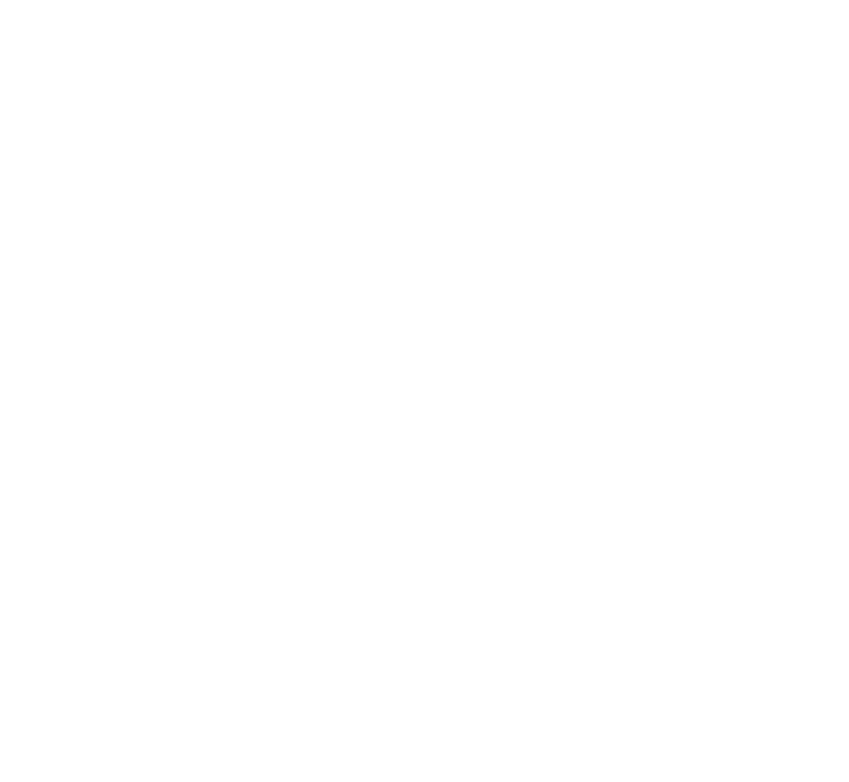
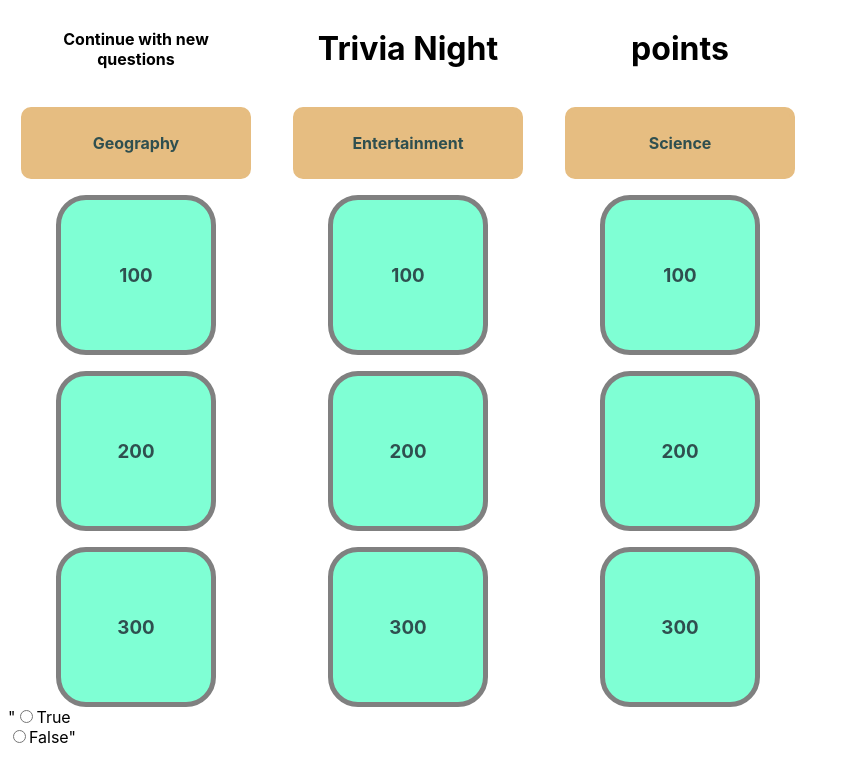
Before and after one commit to jerrycomortiz457/DojoAssignments, a plain HTML site: page MEAN/JS Fundamentals/Trivia/index.html in a window 1280 px wide. Shown: the whole page, without its empty margins (0-849 px from the left). Drawn offline with Linux system fonts and the light colour scheme; no server answers.

Commit message:
udated Trivia

```diff
--- a/MEAN/JS Fundamentals/Trivia/index.html
+++ b/MEAN/JS Fundamentals/Trivia/index.html
@@ -12,7 +12,61 @@
 </head>
 
 <body>
-
+    <div class="wrapper">
+        <div class="top">
+            <div class="continue">
+                <h4>Continue with new questions</h4>
+            </div>
+            <div class="title">
+                <h1> Trivia Night</h1>
+            </div>
+            <div class="score">
+                <h1>points</h1>
+            </div>
+        </div>
+        <div class="category">
+            <div class="geography">
+                <h4>Geography</h4>
+            </div>
+            <div class="entertainment">
+                <h4>Entertainment</h4>
+            </div>
+            <div class="science">
+                <h4>Science</h4>
+            </div>
+        </div>
+        <div class="main">
+            <div class="tbox" id="1">
+                <h3 id="geo_easy">100</h3>
+            </div>
+            <div class="tbox" id="2">
+                <h3>100</h3>
+            </div>
+            <div class="tbox" id="3">
+                <h3>100</h3>
+            </div>
+            <div class="tbox" id="4">
+                <h3>200</h3>
+            </div>
+            <div class="tbox" id="5">
+                <h3>200</h3>
+            </div>
+            <div class="tbox" id="6">
+                <h3>200</h3>
+            </div>
+            <div class="tbox" id="7">
+                <h3>300</h3>
+            </div>
+            <div class="tbox" id="8">
+                <h3>300</h3>
+            </div>
+            <div class="tbox" id="9">
+                <h3>300</h3>
+            </div>
+        </div>
+    </div>
 </body>
 
 </html>
+
+"<input type="radio" id="geo_true" name="choice" value="true"><label for="geo_true">True</label><br><input type="radio" id="geo_false" name="choice" value="false"><label for="geo_flase">False</label>"
--- a/MEAN/JS Fundamentals/Trivia/main.js
+++ b/MEAN/JS Fundamentals/Trivia/main.js
@@ -0,0 +1,50 @@
+const easyQ = new Promise((resolve, reject) => {
+    $.get("https://opentdb.com/api.php?amount=1&category=22&difficulty=easy&type=boolean&encode=url3986", (res) => {
+        console.log(res)
+        if (res.response_code == 0) {
+            resolve(res.results);
+        } else {
+            reject(res);
+        }
+
+        // let req = {
+        //     question: res.results[0].question,
+        //     answer: res.results[0].correct_answer
+        // };
+
+        // resolve(req);
+        // console.log(req);
+
+
+    });
+
+});
+
+$(document).ready(function() {
+    $(".tbox").click(function(e) {
+
+
+        easyQ.then(function(questions) {
+            // console.log(questions)
+            delay_html();
+            return questions;
+        }).then(function(questions) {
+            delay_html();
+            easyQ.ful
+            return questions[0].category;
+        }).then(function(category) {
+            console.log(category);
+        }).catch((reason) => {
+            console.log(reason)
+            console.log("message")
+        }).finally(() => {
+            console.log("all done")
+        })
+    });
+});
+
+function delay_html() {
+    setTimeout(() => {
+        console.log("next")
+    }, 10000);
+}
--- a/MEAN/JS Fundamentals/Trivia/style.css
+++ b/MEAN/JS Fundamentals/Trivia/style.css
@@ -0,0 +1,61 @@
+* {
+    font-family: -apple-system, BlinkMacSystemFont, 'Segoe UI', Roboto, Oxygen, Ubuntu, Cantarell, 'Open Sans', 'Helvetica Neue', sans-serif;
+}
+
+.wrapper {
+    display: grid;
+    grid-template-rows: 1fr, 1fr, 3fr;
+    width: 800px;
+    grid-gap: 1em;
+    overflow: auto;
+}
+
+.wrapper>div {
+    grid-gap: 1em;
+    display: grid;
+    grid-template-columns: repeat(3, 1fr);
+    justify-items: center;
+}
+
+.top>div,
+.category>div {
+    display: table;
+    vertical-align: middle;
+    width: 220px;
+    text-align: center;
+}
+
+.main>div {
+    width: 150px;
+    height: 150px;
+    background-color: aquamarine;
+    text-align: center;
+    border: 5px solid grey;
+    border-radius: 30px;
+    min-height: 8em;
+    position: relative;
+    overflow: auto;
+}
+
+.category>div {
+    background-color: rgb(230, 189, 129);
+    color: darkslategrey;
+    border: 5px solid rgb(230, 189, 129);
+    border-radius: 10px;
+}
+
+h3 {
+    margin: 0;
+    position: absolute;
+    top: 50%;
+    left: 50%;
+    margin-right: -50%;
+    transform: translate(-50%, -50%);
+    color: darkslategray;
+}
+
+p {
+    font-size: 13.5px;
+    font-weight: bold;
+    color: darkslategray;
+}
```
Also changed, not shown: MEAN/JS Fundamentals/Hunting Github/main.js (+10 -4 lines), MEAN/JS Fundamentals/testpromise.html (+27 -27 lines), MEAN/JS Fundamentals/Hunting Github/main.min.js, MEAN/JS Fundamentals/Trivia/main.min.js (added), MEAN/JS Fundamentals/Trivia/style.min.css (added), 1 other file.
